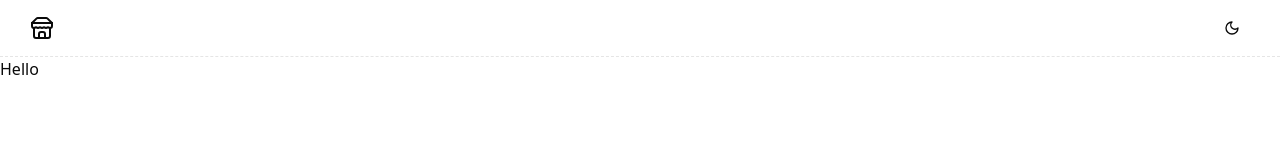
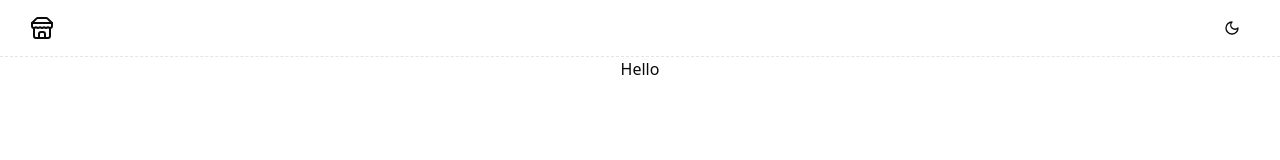
Before and after one commit to Sulaev/test-store-project, a Next.js app: page /products in a window 1280 px wide. Shown: the top 160 px of the page. Built offline with nearby package versions, Linux system fonts and the light colour scheme.

Commit message:
add layout

```diff
--- a/src/app/layout.tsx
+++ b/src/app/layout.tsx
@@ -3,6 +3,7 @@ import { Geist, Geist_Mono } from "next/font/google";
 import "./globals.css";
 import ClientProviders from "./providers/client-providers";
 import { Header } from "@/components/header";
+import { Layout } from "@/components/layout";
 
 const geistSans = Geist({
   variable: "--font-geist-sans",
@@ -29,10 +30,12 @@ export default function RootLayout({
       <body
         className={`${geistSans.variable} ${geistMono.variable} antialiased`}
       >
-        <ClientProviders>
-          <Header />
-          {children}
-        </ClientProviders>
+        <main className="flex flex-1 flex-col min-h-screen">
+          <ClientProviders>
+            <Header />
+            <Layout>{children}</Layout>
+          </ClientProviders>
+        </main>
       </body>
     </html>
   );
--- /dev/null
+++ b/src/components/layout.tsx
@@ -0,0 +1,23 @@
+import styles from "@/components/layout.module.css";
+import { cn } from "@/lib/utils";
+
+const Layout = ({
+  children,
+}: Readonly<{
+  children: React.ReactNode;
+}>) => {
+  return (
+    <div className={cn(styles["container-wrapper"], "flex grow")}>
+      <div
+        className={cn(
+          styles.container,
+          "flex-1 items-center justify-start flex-col flex grow"
+        )}
+      >
+        {children}
+      </div>
+    </div>
+  );
+};
+
+export { Layout };
```
